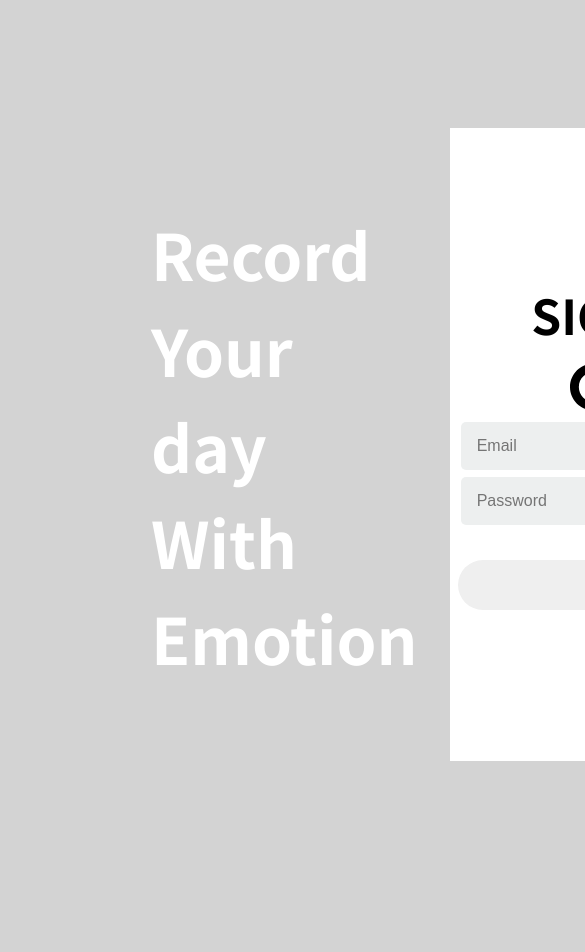
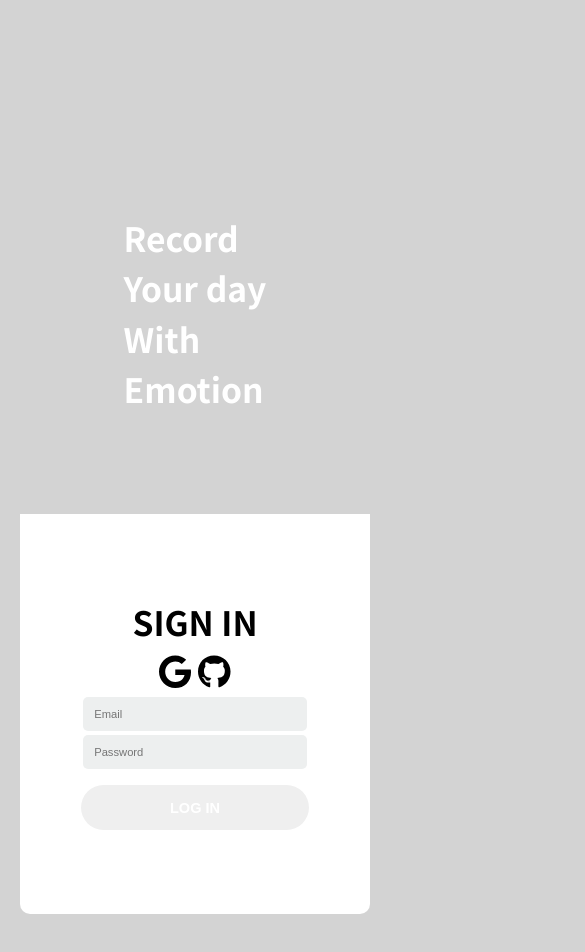
Before and after one commit to nara9709/emotion_journal, a React (Create React App) app: page / in a window 390 px wide. Shown: the top 952 px of the page, 585 px wide, since content can reach past the window. Before the commit the page ends 844 px from the top, so only its background shows below. Built offline with nearby package versions, Linux system fonts and the light colour scheme; no server answers.

Commit message:
journal editor page & login page resize for responsive size

```diff
--- a/src/App.css
+++ b/src/App.css
@@ -14,7 +14,7 @@ body {
 }
 
 #root {
-  width: 80%;
+  width: 90%;
   display: flex;
   flex-direction: column;
   justify-content: center;
@@ -25,37 +25,7 @@ body {
   text-align: center;
 }
 
-.App-logo {
-  height: 40vmin;
-  pointer-events: none;
+.journalContainer {
+  display: flex;
+  height: 70vh;
 }
-
-@media (prefers-reduced-motion: no-preference) {
-  .App-logo {
-    animation: App-logo-spin infinite 20s linear;
-  }
-}
-
-.App-header {
-  background-color: #282c34;
-  min-height: 100vh;
-  display: flex;
-  flex-direction: column;
-  align-items: center;
-  justify-content: center;
-  font-size: calc(10px + 2vmin);
-  color: white;
-}
-
-.App-link {
-  color: #61dafb;
-}
-
-@keyframes App-logo-spin {
-  from {
-    transform: rotate(0deg);
-  }
-  to {
-    transform: rotate(360deg);
-  }
-}
--- a/src/app.jsx
+++ b/src/app.jsx
@@ -5,26 +5,46 @@ import { BrowserRouter, Link, Route, Routes } from 'react-router-dom';
 import Header from './components/header/header';
 import JournalList from './components/journalList/journalList';
 import { useState } from 'react';
+import JournalEditor from './components/journalEditor/journalEditor';
 
 function App({ authService }) {
-  const [isLogIn, setIsLogIn] = useState(false);
-  const [isOnEdit, setIsOnEdit] = useState(false);
+  const [onEditor, setOnEditor] = useState(false);
+
+  const toggleEditor = () => {
+    onEditor ? setOnEditor(false) : setOnEditor(true);
+  };
 
   return (
     <BrowserRouter>
       <Routes>
-        <Route
-          path="/"
-          element={<Login authService={authService} setIsLogIn={setIsLogIn} />}
-        ></Route>
+        <Route path="/" element={<Login authService={authService} />}></Route>
         <Route
           path="/journal-list"
           element={
-            <>
-              {' '}
-              <Header authService={authService} />
-              <JournalList isLogIn={isLogIn} />
-            </>
+            onEditor ? (
+              // If User clicks Editor button, show editor page
+              <>
+                {' '}
+                <Header authService={authService} toggleEditor={toggleEditor} />
+                <div className="journalContainer">
+                  <JournalList
+                    toggleEditor={toggleEditor}
+                    display={onEditor ? 'half' : 'full'}
+                  />
+                  <JournalEditor />
+                </div>
+              </>
+            ) : (
+              // Defalut randing page
+              <>
+                {' '}
+                <Header authService={authService} toggleEditor={toggleEditor} />
+                <JournalList
+                  display={onEditor ? 'half' : 'full'}
+                  toggleEditor={toggleEditor}
+                />
+              </>
+            )
           }
         ></Route>
       </Routes>
--- a/src/common/size.css
+++ b/src/common/size.css
@@ -1,2 +1,2 @@
-@vlaue journal-main-width: 80%;
-@value journal-main-height: 75vh;
+@vlaue journal-main-width: 90%;
+@value journal-main-height: 70vh;
--- a/src/components/header/header.jsx
+++ b/src/components/header/header.jsx
@@ -2,10 +2,11 @@ import React from 'react';
 import styles from './header.module.css';
 import { useNavigate } from 'react-router-dom';
 
-const Header = ({ authService }) => {
+const Header = ({ authService, toggleEditor }) => {
   const navigate = useNavigate();
 
   const onLogout = () => {
+    toggleEditor();
     authService.logOut().then(navigate('/'));
   };
 
--- a/src/components/header/header.module.css
+++ b/src/components/header/header.module.css
@@ -21,8 +21,9 @@
   outline: none;
   font-size: 40px;
   color: white;
-  position: relative;
-  right: -300px;
+  position: absolute;
+  right: 250px;
+  top: 100px;
   transition: color 150ms ease-in-out;
 }
 
--- /dev/null
+++ b/src/components/journalEditor/journalEditor.jsx
@@ -0,0 +1,12 @@
+import React from 'react';
+import styles from './journalEditor.module.css';
+
+const JournalEditor = (props) => {
+  return (
+    <section className={styles.editorContainer}>
+      <h1>Journal Editor page</h1>
+    </section>
+  );
+};
+
+export default JournalEditor;
--- /dev/null
+++ b/src/components/journalEditor/journalEditor.module.css
@@ -0,0 +1,5 @@
+.editorContainer {
+  width: 50%;
+  background-color: antiquewhite;
+  border-bottom-right-radius: 10px;
+}
--- a/src/components/journalList/journalList.jsx
+++ b/src/components/journalList/journalList.jsx
@@ -2,13 +2,21 @@ import React from 'react';
 import { useLocation } from 'react-router-dom';
 import styles from './journalList.module.css';
 
-const JournalList = ({ isLogin }) => {
+const JournalList = ({ toggleEditor, display }) => {
   const state = useLocation().state;
   const userId = state.userId;
 
+  const displayType =
+    display === 'full' ? styles.listContainerFull : styles.listContainerHalf;
+
+  const openEditor = () => {
+    toggleEditor();
+  };
+
   return (
-    <section className={styles.listContainer}>
+    <section className={displayType}>
       <h1> JoirnalList page</h1>
+      <button onClick={openEditor}>Edit</button>
     </section>
   );
 };
--- a/src/components/journalList/journalList.module.css
+++ b/src/components/journalList/journalList.module.css
@@ -0,0 +1,15 @@
+@value journal-main-height from '../../common/size.css';
+
+.listContainerFull {
+  width: 100%;
+  height: journal-main-height;
+  background-color: aqua;
+  border-bottom-right-radius: 10px;
+  border-bottom-left-radius: 10px;
+}
+
+.listContainerHalf {
+  width: 50%;
+  background-color: aqua;
+  border-bottom-left-radius: 10px;
+}
--- a/src/components/login/login.jsx
+++ b/src/components/login/login.jsx
@@ -20,7 +20,6 @@ const Login = ({ authService, setIsLogIn }) => {
 
   //Go to main app page If user signed in
   const goToJournalList = (userUid) => {
-    setIsLogIn(true);
     navigate('/journal-list', { state: { userId: userUid } });
   };
 
--- a/src/components/login/login.module.css
+++ b/src/components/login/login.module.css
@@ -7,6 +7,7 @@ form {
 }
 
 .container {
+  width: 100%;
   text-align: center;
   display: flex;
   justify-content: center;
@@ -96,3 +97,33 @@ form {
   cursor: pointer;
   opacity: 70%;
 }
+
+@media (max-width: 600px) {
+  .container {
+    flex-direction: column;
+    font-size: 0.7em;
+  }
+
+  .sectionLeft {
+    width: 350px;
+    height: 400px;
+    font-size: 3em;
+    border-radius: 10px;
+    border-bottom-left-radius: 0;
+    border-bottom-right-radius: 0;
+  }
+
+  .sectionRight {
+    width: 350px;
+    height: 400px;
+    border-radius: 10px;
+    border-top-left-radius: 0;
+    border-top-right-radius: 0;
+  }
+
+  .signinBtn {
+    margin-top: 1em;
+    font-weight: 600;
+    font-size: 1.3em;
+  }
+}
```
